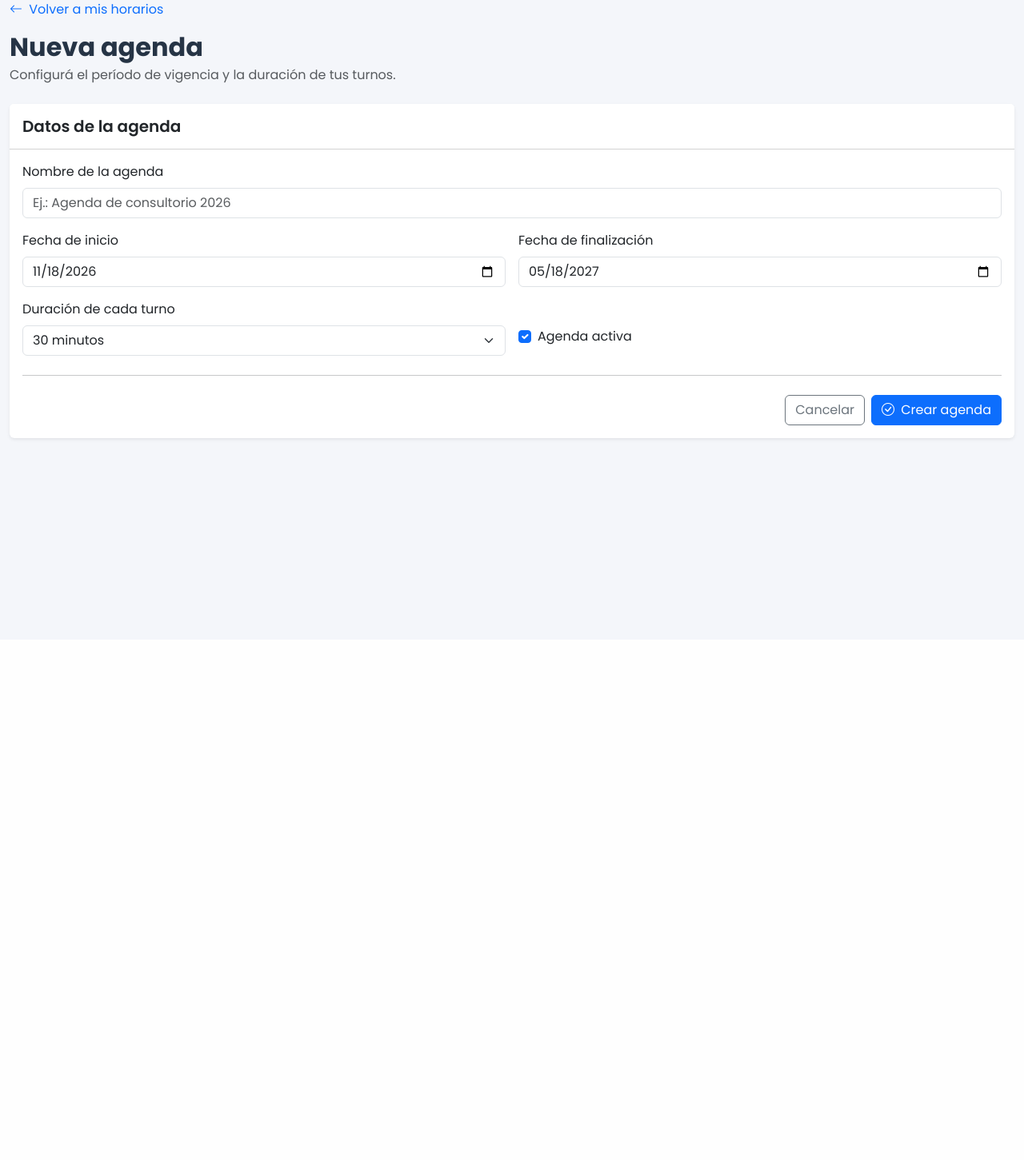
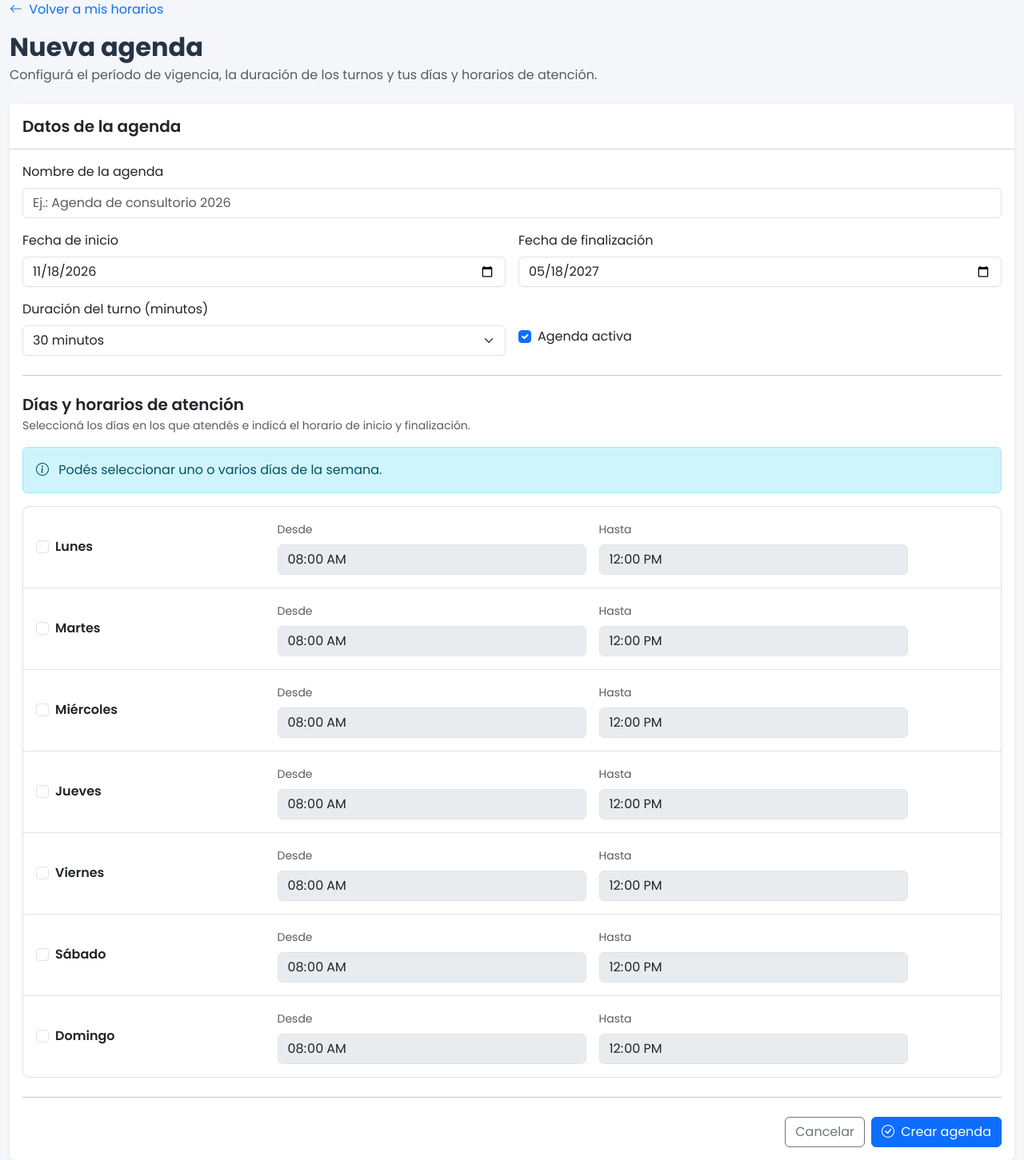
Before and after one commit to ManuelFina/MediGest, an ASP.NET Core app: page /Doctor/ProfessionalSchedules/Create in a window 1280 px wide. Shown: the whole page at 80% size. Before the commit the page ends 552 px from the top, so only its background shows below. Run offline with ASP.NET Core 8, Linux system fonts and the light colour scheme; the visitor is signed in with stand-in values (Sample User, id 1); style sheets or scripts are compiled from the project's sources; some libraries are stand-ins or nearby versions.

Commit message:
feat: improve professional schedule management

```diff
--- a/MediGest.Web/Areas/Doctor/Controllers/ProfessionalSchedulesController.cs
+++ b/MediGest.Web/Areas/Doctor/Controllers/ProfessionalSchedulesController.cs
@@ -47,7 +47,15 @@ public class ProfessionalSchedulesController : Controller
         {
             StartDate = DateOnly.FromDateTime(DateTime.Today),
             EndDate = DateOnly.FromDateTime(DateTime.Today.AddMonths(6)),
-            AppointmentDurationMinutes = 30
+            AppointmentDurationMinutes = 30,
+            ScheduleDays = Enumerable
+                .Range(0, 7)
+                .Select(i => new ScheduleDayFormViewModel
+                {
+                    DayOfWeek = (DayOfWeek)((i + 1) % 7),
+                    IsEnabled = false
+                })
+                .ToList()
         });
     }
 
@@ -63,6 +71,28 @@ public class ProfessionalSchedulesController : Controller
             return Forbid();
         }
 
+        var enabledDays = viewModel.ScheduleDays
+            .Where(day => day.IsEnabled)
+            .ToList();
+
+        if (enabledDays.Count == 0)
+        {
+            ModelState.AddModelError(
+                nameof(viewModel.ScheduleDays),
+                "Debés seleccionar al menos un día de atención.");
+        }
+
+        foreach (var day in enabledDays)
+        {
+            if (day.StartTime >= day.EndTime)
+            {
+                ModelState.AddModelError(
+                    nameof(viewModel.ScheduleDays),
+                    $"El horario de {day.DayOfWeek} no es válido. " +
+                    "La hora de inicio debe ser anterior a la hora de finalización.");
+            }
+        }
+
         if (!ModelState.IsValid)
         {
             return View(viewModel);
@@ -76,7 +106,15 @@ public class ProfessionalSchedulesController : Controller
             AppointmentDurationMinutes =
                 viewModel.AppointmentDurationMinutes,
             ProfessionalId = professional.Id,
-            IsActive = viewModel.IsActive
+            IsActive = viewModel.IsActive,
+            ScheduleDays = enabledDays
+                .Select(day => new ScheduleDay
+                {
+                    DayOfWeek = day.DayOfWeek,
+                    StartTime = day.StartTime,
+                    EndTime = day.EndTime
+                })
+                .ToList()
         };
 
         try
--- a/MediGest.Web/Areas/Doctor/Views/ProfessionalSchedules/Create.cshtml
+++ b/MediGest.Web/Areas/Doctor/Views/ProfessionalSchedules/Create.cshtml
@@ -3,6 +3,28 @@
 
 @{
     ViewData["Title"] = "Nueva agenda";
+
+    var daysOfWeek = new[]
+    {
+        DayOfWeek.Monday,
+        DayOfWeek.Tuesday,
+        DayOfWeek.Wednesday,
+        DayOfWeek.Thursday,
+        DayOfWeek.Friday,
+        DayOfWeek.Saturday,
+        DayOfWeek.Sunday
+    };
+
+    var dayNames = new Dictionary<DayOfWeek, string>
+    {
+        [DayOfWeek.Monday] = "Lunes",
+        [DayOfWeek.Tuesday] = "Martes",
+        [DayOfWeek.Wednesday] = "Miércoles",
+        [DayOfWeek.Thursday] = "Jueves",
+        [DayOfWeek.Friday] = "Viernes",
+        [DayOfWeek.Saturday] = "Sábado",
+        [DayOfWeek.Sunday] = "Domingo"
+    };
 }
 
 <div class="container-fluid">
@@ -14,8 +36,10 @@
         </a>
 
         <h2 class="fw-bold mt-3 mb-1">Nueva agenda</h2>
+
         <p class="text-muted">
-            Configurá el período de vigencia y la duración de tus turnos.
+            Configurá el período de vigencia, la duración de los turnos
+            y tus días y horarios de atención.
         </p>
     </div>
 
@@ -35,9 +59,7 @@
                 <div class="row g-3">
 
                     <div class="col-md-12">
-                        <label asp-for="Name" class="form-label">
-                            Nombre de la agenda
-                        </label>
+                        <label asp-for="Name" class="form-label"></label>
 
                         <input asp-for="Name"
                                class="form-control"
@@ -48,9 +70,7 @@
                     </div>
 
                     <div class="col-md-6">
-                        <label asp-for="StartDate" class="form-label">
-                            Fecha de inicio
-                        </label>
+                        <label asp-for="StartDate" class="form-label"></label>
 
                         <input asp-for="StartDate"
                                type="date"
@@ -61,9 +81,7 @@
                     </div>
 
                     <div class="col-md-6">
-                        <label asp-for="EndDate" class="form-label">
-                            Fecha de finalización
-                        </label>
+                        <label asp-for="EndDate" class="form-label"></label>
 
                         <input asp-for="EndDate"
                                type="date"
@@ -75,9 +93,7 @@
 
                     <div class="col-md-6">
                         <label asp-for="AppointmentDurationMinutes"
-                               class="form-label">
-                            Duración de cada turno
-                        </label>
+                               class="form-label"></label>
 
                         <select asp-for="AppointmentDurationMinutes"
                                 class="form-select">
@@ -108,6 +124,81 @@
 
                 <hr class="my-4" />
 
+                <div class="mb-3">
+                    <h5 class="fw-semibold mb-1">
+                        Días y horarios de atención
+                    </h5>
+
+                    <p class="text-muted small mb-0">
+                        Seleccioná los días en los que atendés e indicá
+                        el horario de inicio y finalización.
+                    </p>
+                </div>
+
+                <div class="alert alert-info">
+                    <i class="bi bi-info-circle me-2"></i>
+                    Podés seleccionar uno o varios días de la semana.
+                </div>
+
+                <div class="border rounded-3 overflow-hidden">
+
+                    @for (var i = 0; i < daysOfWeek.Length; i++)
+                    {
+                        var day = daysOfWeek[i];
+
+                        <div class="row align-items-center g-3 p-3 @(i < daysOfWeek.Length - 1 ? "border-bottom" : "")">
+
+                            <input type="hidden"
+                                   asp-for="ScheduleDays[i].DayOfWeek"
+                                   value="@day" />
+
+                            <div class="col-md-3">
+                                <div class="form-check">
+                                    <input asp-for="ScheduleDays[i].IsEnabled"
+                                           class="form-check-input day-checkbox"
+                                           data-day-index="@i" />
+
+                                    <label class="form-check-label fw-semibold"
+                                           asp-for="ScheduleDays[i].IsEnabled">
+                                        @dayNames[day]
+                                    </label>
+                                </div>
+                            </div>
+
+                            <div class="col-md-4">
+                                <label class="form-label small text-muted">
+                                    Desde
+                                </label>
+
+                                <input asp-for="ScheduleDays[i].StartTime"
+                                       type="time"
+                                       class="form-control day-time"
+                                       data-day-index="@i"
+                                       disabled />
+                            </div>
+
+                            <div class="col-md-4">
+                                <label class="form-label small text-muted">
+                                    Hasta
+                                </label>
+
+                                <input asp-for="ScheduleDays[i].EndTime"
+                                       type="time"
+                                       class="form-control day-time"
+                                       data-day-index="@i"
+                                       disabled />
+                            </div>
+
+                        </div>
+                    }
+
+                </div>
+
+                <span asp-validation-for="ScheduleDays"
+                      class="text-danger d-block mt-2"></span>
+
+                <hr class="my-4" />
+
                 <div class="d-flex justify-content-end gap-2">
 
                     <a asp-action="Index"
@@ -131,4 +222,28 @@
 
 @section Scripts {
     <partial name="_ValidationScriptsPartial" />
+
+    <script>
+        document.addEventListener("DOMContentLoaded", function () {
+            const checkboxes = document.querySelectorAll(".day-checkbox");
+
+            checkboxes.forEach(function (checkbox) {
+                function updateDayFields() {
+                    const index = checkbox.dataset.dayIndex;
+
+                    const fields = document.querySelectorAll(
+                        `.day-time[data-day-index="${index}"]`
+                    );
+
+                    fields.forEach(function (field) {
+                        field.disabled = !checkbox.checked;
+                    });
+                }
+
+                checkbox.addEventListener("change", updateDayFields);
+
+                updateDayFields();
+            });
+        });
+    </script>
 }
--- a/MediGest.Web/ViewModels/Schedules/ProfessionalScheduleFormViewModel.cs
+++ b/MediGest.Web/ViewModels/Schedules/ProfessionalScheduleFormViewModel.cs
@@ -1,4 +1,3 @@
-
 using System.ComponentModel.DataAnnotations;
 using Microsoft.AspNetCore.Mvc.Rendering;
 
@@ -35,6 +34,8 @@ public class ProfessionalScheduleFormViewModel
     [Display(Name = "Agenda activa")]
     public bool IsActive { get; set; } = true;
 
+    public List<ScheduleDayFormViewModel> ScheduleDays { get; set; } = new();
+
     public IEnumerable<SelectListItem> AvailableProfessionals { get; set; }
         = new List<SelectListItem>();
 }
```
Also changed, not shown: MediGest.Web/Services/Implementations/ProfessionalScheduleService.cs (+16 -2 lines), MediGest.Web/ViewModels/Schedules/ScheduleDayFormViewModel.cs (+6 -9 lines).
